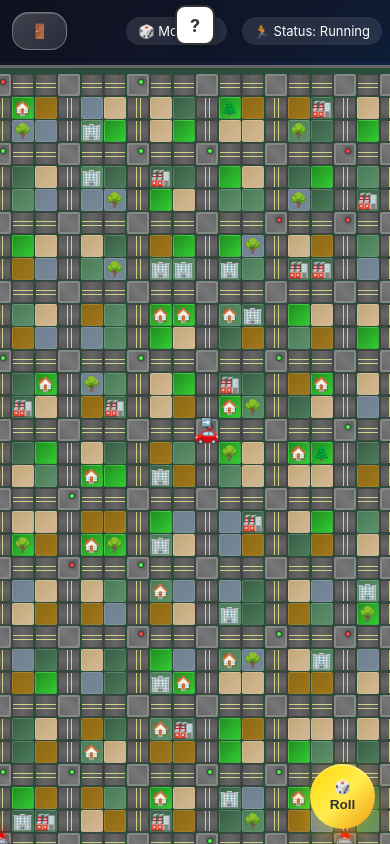
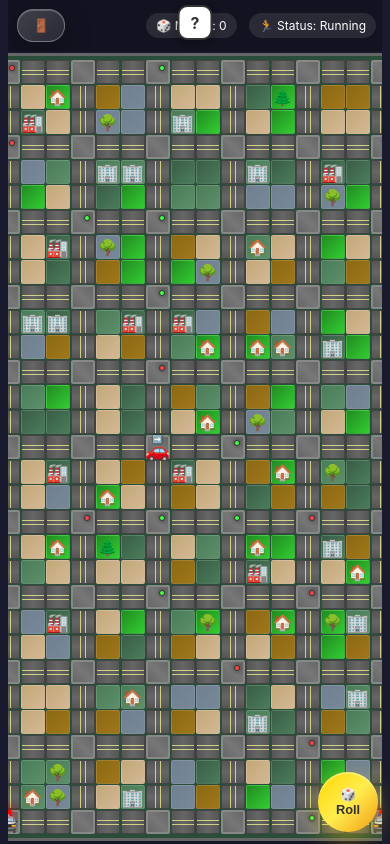
Before and after one commit to Pijamka88/CopChase, a plain HTML site: page index.html in a window 390 px wide. Both pictures are taken after a click on the button "Start Game". Drawn offline with Linux system fonts and the light colour scheme.

Commit message:
Add files via upload

```diff
--- a/index.html
+++ b/index.html
@@ -32,6 +32,14 @@
             padding-bottom: env(safe-area-inset-bottom);
             padding-left: env(safe-area-inset-left);
             padding-right: env(safe-area-inset-right);
+            /* Enhanced mobile optimization */
+            position: fixed;
+            width: 100vw;
+            height: 100vh;
+            -webkit-user-select: none;
+            -moz-user-select: none;
+            -ms-user-select: none;
+            user-select: none;
         }
 
         /* Removed rotation overlay - game now supports portrait mode */
@@ -42,6 +50,9 @@
             margin: 0;
             padding: 0;
             overflow: hidden;
+            position: relative;
+            /* Telegram Web App optimization */
+            background: var(--tg-theme-bg-color, transparent);
         }
 
         /* Menu Styles */
@@ -565,56 +576,56 @@
         @media (max-width: 480px) {
             .top-panel {
                 flex-direction: row;
-                gap: 8px;
-                padding: 8px;
+                gap: 6px;
+                padding: 6px;
                 height: auto;
-                min-height: 50px;
+                min-height: 45px;
                 justify-content: space-between;
             }
 
             .stats {
                 justify-content: center;
-                gap: 15px;
+                gap: 12px;
             }
 
             .stat {
-                padding: 6px 12px;
+                padding: 5px 10px;
+                font-size: 12px;
+            }
+
+            .menu-btn {
+                padding: 5px 8px;
+                font-size: 14px;
+                min-width: 35px;
+            }
+
+            .game-board {
+                padding: 1px;
+                padding-top: 2px;
+            }
+
+            .city-grid {
+                padding: 4px;
+            }
+
+            .dice-roll-btn {
+                bottom: 12px;
+                right: 12px;
+                width: 60px;
+                height: 60px;
+                font-size: 0.8em;
+            }
+
+            .dice {
+                width: 35px;
+                height: 35px;
+                font-size: 16px;
+            }
+
+            .btn {
+                padding: 8px 15px;
                 font-size: 13px;
-            }
-
-            .menu-btn {
-                padding: 6px 10px;
-                font-size: 16px;
-                min-width: 40px;
-            }
-
-            .game-board {
-                padding: 2px;
-                padding-top: 3px;
-            }
-
-            .city-grid {
-                padding: 6px;
-            }
-
-            .dice-roll-btn {
-                bottom: 15px;
-                right: 15px;
-                width: 65px;
-                height: 65px;
-                font-size: 0.85em;
-            }
-
-            .dice {
-                width: 40px;
-                height: 40px;
-                font-size: 18px;
-            }
-
-            .btn {
-                padding: 10px 18px;
-                font-size: 14px;
-                margin: 4px;
+                margin: 3px;
             }
         }
 
@@ -704,7 +715,15 @@
         /* Telegram Web App specific styles */
         @media (max-width: 480px) and (display-mode: standalone) {
             .container {
-                padding-top: max(10px, env(safe-area-inset-top));
+                padding-top: max(8px, env(safe-area-inset-top));
+            }
+        }
+
+        /* Enhanced Telegram Web App optimization */
+        @supports (padding: max(0px)) {
+            .container {
+                padding-left: max(8px, env(safe-area-inset-left));
+                padding-right: max(8px, env(safe-area-inset-right));
             }
         }
     </style>
@@ -713,7 +732,7 @@
     <div class="container">
         <!-- Main Menu -->
         <div id="menu" class="menu">
-            <h1>🏙️ Cop Chase</h1>
+            <h1>Cop Chase</h1>
             <p style="text-align: left;">Escape from the police in this dice-rolling chase game!</p>
             <div style="margin: 20px 0; line-height: 2; text-align: left;">
                 <div>🎲 Roll the dice to move</div>
@@ -787,17 +806,17 @@
     <script>
         class CityChaseGame {
             constructor() {
-                // Portrait mode optimized: 18 width x 34 height for optimal mobile viewing
-                this.gridSize = { width: 18, height: 34 };
-
-                // Calculate cell size based on available screen space with larger minimum
-                const availableWidth = Math.min(window.innerWidth - 30, 540); // Optimized for mobile
-                const availableHeight = window.innerHeight - 180; // Reserve space for UI
+                // Portrait mode optimized: 16 width x 31 height for optimal mobile viewing
+                this.gridSize = { width: 16, height: 31 };
+
+                // Calculate cell size based on available screen space with larger minimum for smaller grid
+                const availableWidth = Math.min(window.innerWidth - 25, 480); // Optimized for mobile
+                const availableHeight = window.innerHeight - 160; // Reserve space for UI
 
                 // Calculate cell size to fit the grid with larger minimum cell size
                 const cellSizeByWidth = Math.floor(availableWidth / this.gridSize.width);
                 const cellSizeByHeight = Math.floor(availableHeight / this.gridSize.height);
-                this.cellSize = Math.max(Math.min(cellSizeByWidth, cellSizeByHeight, 32), 22); // Min 22px, max 32px per cell
+                this.cellSize = Math.max(Math.min(cellSizeByWidth, cellSizeByHeight, 35), 24); // Min 24px, max 35px per cell
 
                 this.playerPos = { x: Math.floor(this.gridSize.width / 2), y: Math.floor(this.gridSize.height / 2) };
                 this.policePos = [];
```
